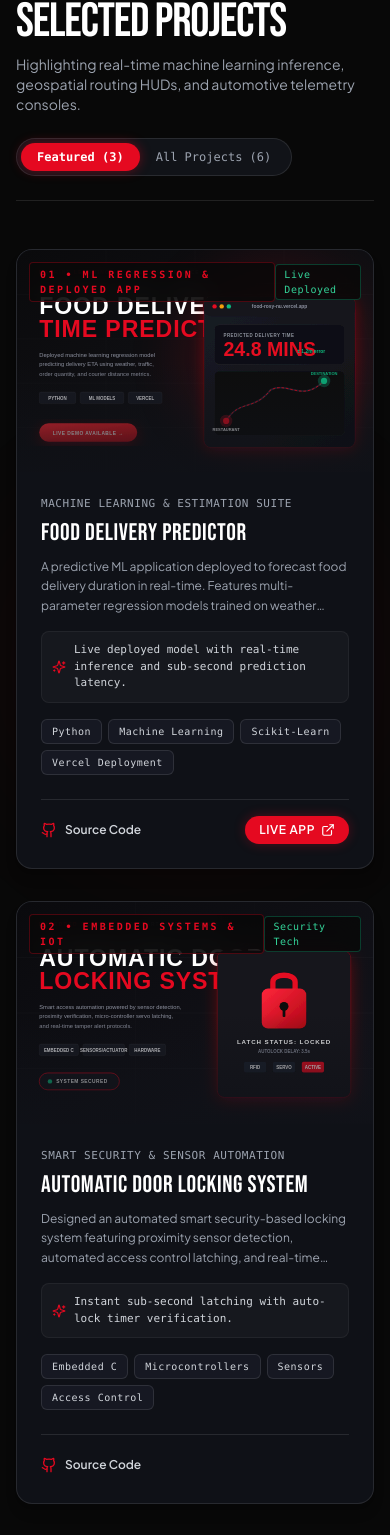
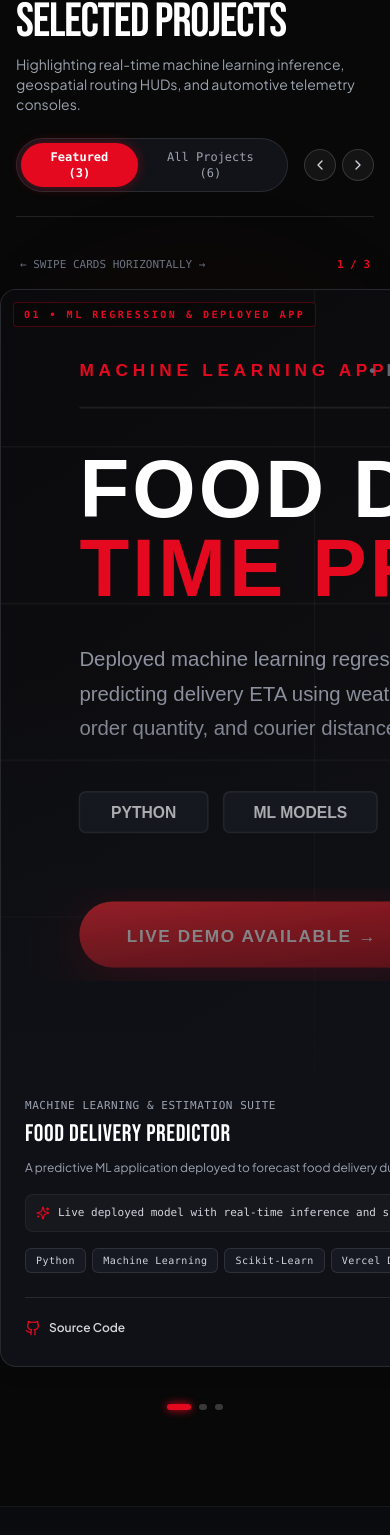
Before and after one commit to Arvind2607/portfolio, a Next.js app: page / in a window 390 px wide. Shown: the part 1563-3098 px from the top of the page. Built offline with nearby package versions, Linux system fonts and the light colour scheme.

Commit message:
feat: add mobile horizontal snap carousel with controls for projects section

```diff
--- a/src/components/projects-section.tsx
+++ b/src/components/projects-section.tsx
@@ -1,9 +1,9 @@
 'use client';
 
-import React, { useState } from 'react';
+import React, { useState, useRef } from 'react';
 import { Project } from '../types/portfolio';
 import { ProjectCard } from './project-card';
-import { Github, ArrowUpRight, Layers } from 'lucide-react';
+import { Github, ArrowUpRight, Layers, ChevronLeft, ChevronRight } from 'lucide-react';
 
 interface ProjectsSectionProps {
   projects: Project[];
@@ -12,11 +12,32 @@ interface ProjectsSectionProps {
 
 export function ProjectsSection({ projects, githubUsername }: ProjectsSectionProps) {
   const [filter, setFilter] = useState<'featured' | 'all'>('featured');
+  const scrollRef = useRef<HTMLDivElement>(null);
+  const [activeIndex, setActiveIndex] = useState(0);
 
   const displayedProjects =
     filter === 'featured'
       ? projects.filter((p) => p.featured).slice(0, 3)
       : projects;
+
+  const scroll = (direction: 'left' | 'right') => {
+    if (scrollRef.current) {
+      const scrollAmount = scrollRef.current.clientWidth * 0.85;
+      scrollRef.current.scrollBy({
+        left: direction === 'left' ? -scrollAmount : scrollAmount,
+        behavior: 'smooth',
+      });
+    }
+  };
+
+  const handleScroll = () => {
+    if (scrollRef.current) {
+      const scrollPosition = scrollRef.current.scrollLeft;
+      const cardWidth = scrollRef.current.clientWidth * 0.85;
+      const newIndex = Math.round(scrollPosition / cardWidth);
+      setActiveIndex(Math.min(Math.max(newIndex, 0), displayedProjects.length - 1));
+    }
+  };
 
   return (
     <section id="projects" className="py-24 bg-[#080808] relative overflow-hidden">
@@ -28,7 +49,7 @@ export function ProjectsSection({ projects, githubUsername }: ProjectsSectionPro
 
       <div className="max-w-7xl mx-auto px-4 sm:px-6 lg:px-8 relative z-10">
         {/* Section Header */}
-        <div className="flex flex-col md:flex-row md:items-end justify-between mb-12 gap-6 border-b border-white/10 pb-6">
+        <div className="flex flex-col md:flex-row md:items-end justify-between mb-10 gap-6 border-b border-white/10 pb-6">
           <div>
             <div className="flex items-center gap-2 text-xs font-mono tracking-widest text-[#e50920] uppercase font-semibold mb-2">
               <Layers className="w-3.5 h-3.5" />
@@ -67,7 +88,25 @@ export function ProjectsSection({ projects, githubUsername }: ProjectsSectionPro
               </button>
             </div>
 
-            {/* GitHub Profile Button */}
+            {/* Mobile Carousel Arrow Controls */}
+            <div className="flex md:hidden items-center gap-1.5">
+              <button
+                onClick={() => scroll('left')}
+                aria-label="Previous project"
+                className="w-8 h-8 rounded-full border border-white/15 bg-white/5 flex items-center justify-center text-gray-300 hover:text-white hover:border-[#e50920]/60 active:scale-95 transition-all"
+              >
+                <ChevronLeft className="w-4 h-4" />
+              </button>
+              <button
+                onClick={() => scroll('right')}
+                aria-label="Next project"
+                className="w-8 h-8 rounded-full border border-white/15 bg-white/5 flex items-center justify-center text-gray-300 hover:text-white hover:border-[#e50920]/60 active:scale-95 transition-all"
+              >
+                <ChevronRight className="w-4 h-4" />
+              </button>
+            </div>
+
+            {/* Desktop GitHub Profile Button */}
             <a
               href={`https://github.com/${githubUsername}`}
               target="_blank"
@@ -81,12 +120,50 @@ export function ProjectsSection({ projects, githubUsername }: ProjectsSectionPro
           </div>
         </div>
 
-        {/* Project Cards Grid (3 cards in desktop layout) */}
-        <div className="grid grid-cols-1 md:grid-cols-2 lg:grid-cols-3 gap-8">
+        {/* Mobile Swipe Guidance Notice */}
+        <div className="flex md:hidden items-center justify-between text-[11px] font-mono text-gray-500 mb-3 px-1">
+          <span>&larr; SWIPE CARDS HORIZONTALLY &rarr;</span>
+          <span className="text-[#e50920] font-semibold">{activeIndex + 1} / {displayedProjects.length}</span>
+        </div>
+
+        {/* PROJECTS CAROUSEL (Mobile side-by-side swipeable carousel / Desktop 3-column grid) */}
+        <div
+          ref={scrollRef}
+          onScroll={handleScroll}
+          className="flex overflow-x-auto pb-4 pt-1 snap-x snap-mandatory gap-4 -mx-4 px-4 sm:mx-0 sm:px-0 md:grid md:grid-cols-2 lg:grid-cols-3 md:gap-8 md:overflow-visible scroll-smooth"
+          style={{ scrollbarWidth: 'none', msOverflowStyle: 'none' }}
+        >
           {displayedProjects.map((project) => (
-            <ProjectCard key={project.id} project={project} />
+            <div
+              key={project.id}
+              className="min-w-[85vw] sm:min-w-[360px] md:min-w-0 snap-center flex flex-col flex-shrink-0 md:flex-shrink"
+            >
+              <ProjectCard project={project} />
+            </div>
           ))}
         </div>
+
+        {/* Mobile Pagination Dots */}
+        <div className="flex md:hidden items-center justify-center gap-2 mt-4">
+          {displayedProjects.map((_, idx) => (
+            <button
+              key={idx}
+              onClick={() => {
+                if (scrollRef.current) {
+                  const cardWidth = scrollRef.current.clientWidth * 0.85;
+                  scrollRef.current.scrollTo({ left: idx * cardWidth, behavior: 'smooth' });
+                }
+              }}
+              aria-label={`Jump to project ${idx + 1}`}
+              className={`h-1.5 rounded-full transition-all duration-300 ${
+                activeIndex === idx
+                  ? 'w-6 bg-[#e50920] shadow-[0_0_8px_#e50920]'
+                  : 'w-2 bg-white/20 hover:bg-white/40'
+              }`}
+            />
+          ))}
+        </div>
+
       </div>
     </section>
   );
```
